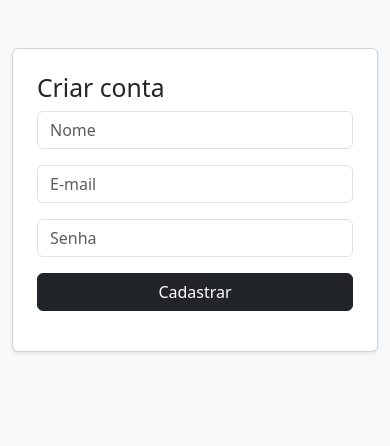
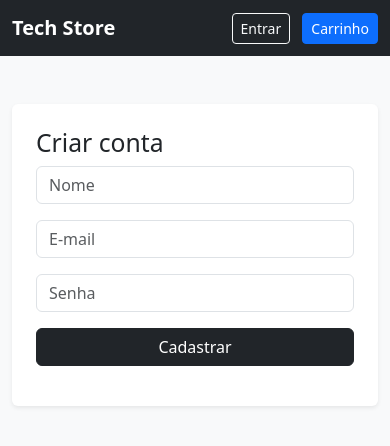
Before and after one commit to eleifoliveira-sys/eComerci-sem-frameWork, a PHP site: page /cadastro.html in a window 390 px wide. Shown: the top 446 px of the page. Run offline with PHP 8.4, Linux system fonts and the light colour scheme.

Commit message:
Localhost responsivo (#3)
* localhosst responsivo

* go live

* Css pedro (#1)

* Organizar o css em linhas de novo

* aba nav em todas as páginas

* passar a search bar pro nav

* .

---------

Co-authored-by: PedroA. <pedroalucantonio@gmail.com>

---------

Co-authored-by: Elei Oliveira <eleifdeoliveira@gmail.com>
Co-authored-by: PedroA. <pedroalucantonio@gmail.com>

```diff
--- a/backend/config/database.php
+++ b/backend/config/database.php
@@ -1,4 +1,4 @@
-<?php
+    <?php
 declare(strict_types=1);
 function db(): PDO {
     static $pdo = null;
--- a/frontend/cadastro.html
+++ b/frontend/cadastro.html
@@ -8,8 +8,21 @@
       href="https://cdn.jsdelivr.net/npm/bootstrap@5.3.3/dist/css/bootstrap.min.css"
       rel="stylesheet"
     />
+    <link rel="stylesheet" href="css/style.css" />
   </head>
   <body class="bg-light">
+    <nav class="navbar navbar-dark bg-dark">
+      <div class="container">
+        <a class="navbar-brand fw-bold" href="index.html">Tech Store</a>
+        <div>
+          <a class="btn btn-outline-light btn-sm me-2" href="login.html"
+            >Entrar</a
+          >
+          <a class="btn btn-primary btn-sm" href="carrinho.html">Carrinho</a>
+        </div>
+      </div>
+    </nav>
+
     <main class="container py-5" style="max-width: 480px">
       <div class="card shadow-sm p-4">
         <h2>Criar conta</h2>
--- a/frontend/css/style.css
+++ b/frontend/css/style.css
@@ -21,25 +21,7 @@ body {
     }
 }
 
-body {
-  background: #f7f7f8;
+.navbar {
+    display: flex;
+    justify-content: space-between;
 }
-
-.hero {
-  background: linear-gradient(135deg, #111, #343a40);
-  color: #fff;
-}
-
-.card {
-  border: 0;
-}
-
-.card h5 {
-  min-height: 48px;
-}
-
-@media (max-width: 576px) {
-  .hero h1 {
-    font-size: 1.8rem;
-  }
-}
```
Also changed, not shown: frontend/carrinho.html (+13 -0 lines), frontend/index.html (+8 -9 lines), frontend/login.html (+13 -0 lines), frontend/produto.html (+13 -0 lines), package.json (added, +29 -0 lines), vite.config.js (added, +13 -0 lines), README.md, backend/api/estoque/image.png (added), frontend/js/carrinho.js (line endings or trailing spaces), package-lock.json (added). Lines whose indentation alone changed are shown as unchanged.
